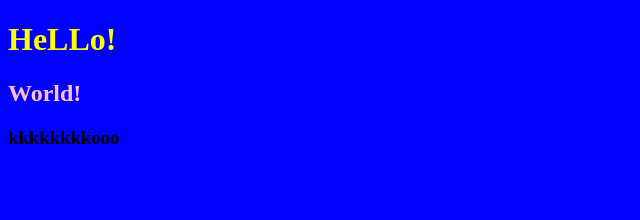
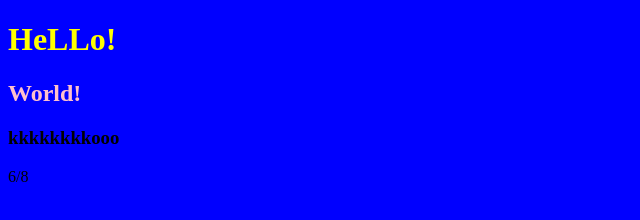
Before and after one commit to KaiChinYang/Git-Practice, a plain HTML site: page index.html in a window 1280 px wide. Shown: the full height of the page, 0-640 px from the left. Drawn offline with Linux system fonts and the light colour scheme.

Commit message:
add 6/8 at index.html

```diff
--- a/index.html
+++ b/index.html
@@ -10,5 +10,6 @@
     <h1>HeLLo!</h1>
     <h2>World!</h2>
     <h3>kkkkkkkkooo</h3>
+    <p>6/8</p>
 </body>
 </html>
```
